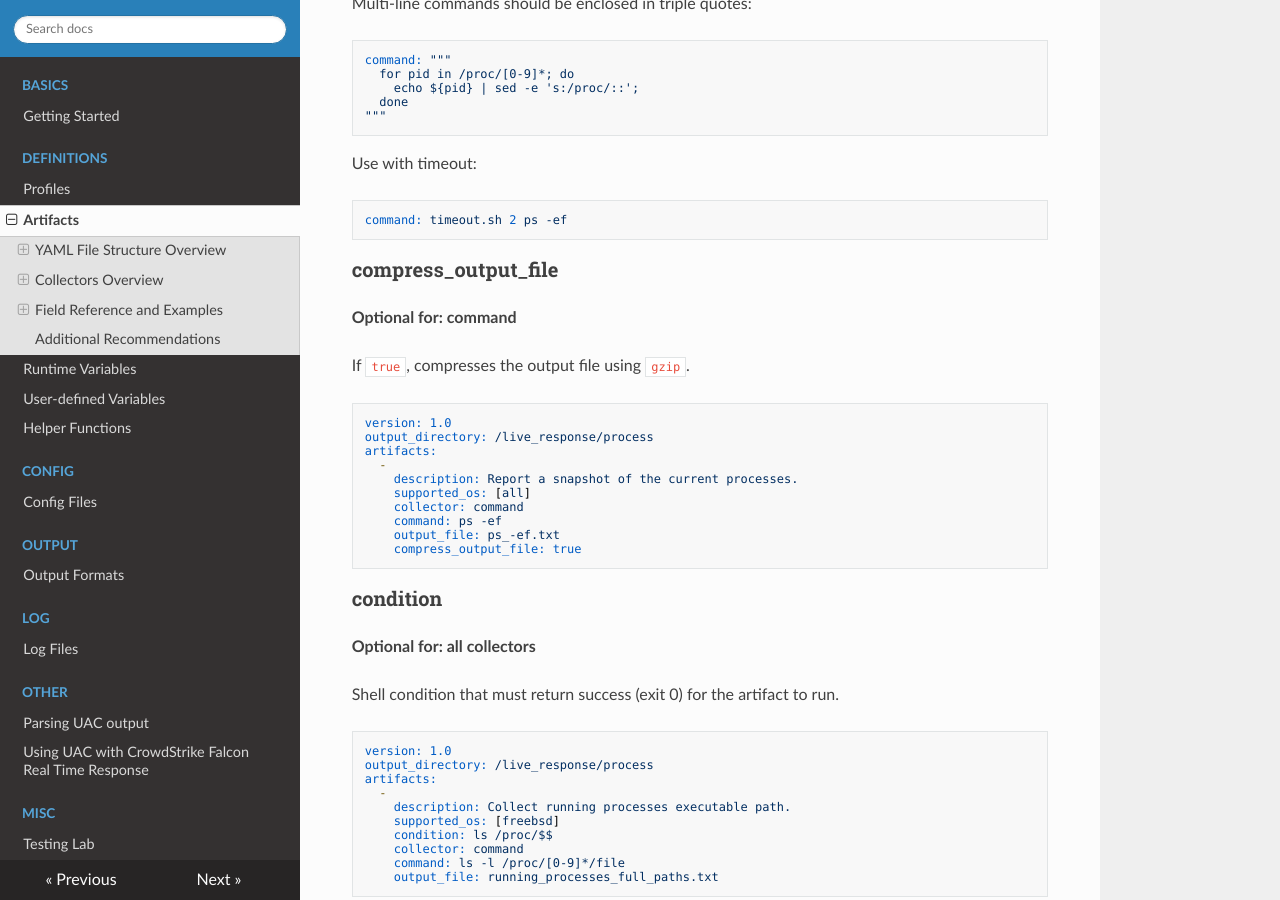
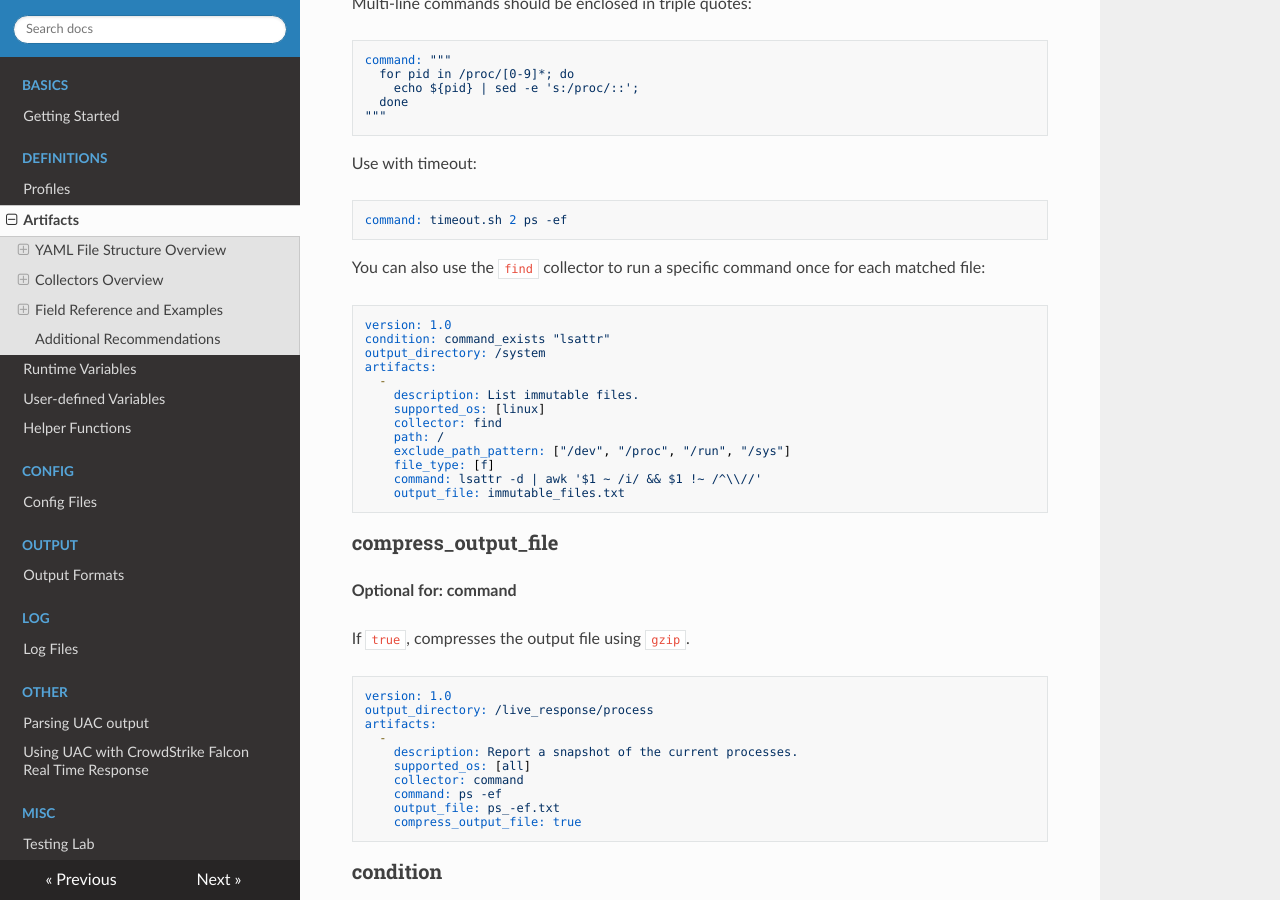
Before and after one commit to tclahr/uac-docs, an MkDocs documentation site: the page built from docs/artifacts.md, in a window 1280 px wide and 900 px high, scrolled down 4963 px. Built offline with MkDocs 1.6.1, drawn with Linux system fonts in a browser that asks for light colours; nearby versions of some CDN libraries.

Commit message:
add find command docs

````diff
--- a/docs/artifacts.md
+++ b/docs/artifacts.md
@@ -232,6 +232,24 @@ Use with timeout:
 
 ```yaml
 command: timeout.sh 2 ps -ef
+```
+
+You can also use the `find` collector to run a specific command once for each matched file:
+
+```yaml
+version: 1.0
+condition: command_exists "lsattr"
+output_directory: /system
+artifacts:
+  -
+    description: List immutable files.
+    supported_os: [linux]
+    collector: find
+    path: /
+    exclude_path_pattern: ["/dev", "/proc", "/run", "/sys"]
+    file_type: [f]
+    command: lsattr -d | awk '$1 ~ /i/ && $1 !~ /^\\//'
+    output_file: immutable_files.txt
 ```
 
 ### compress\_output\_file
````
